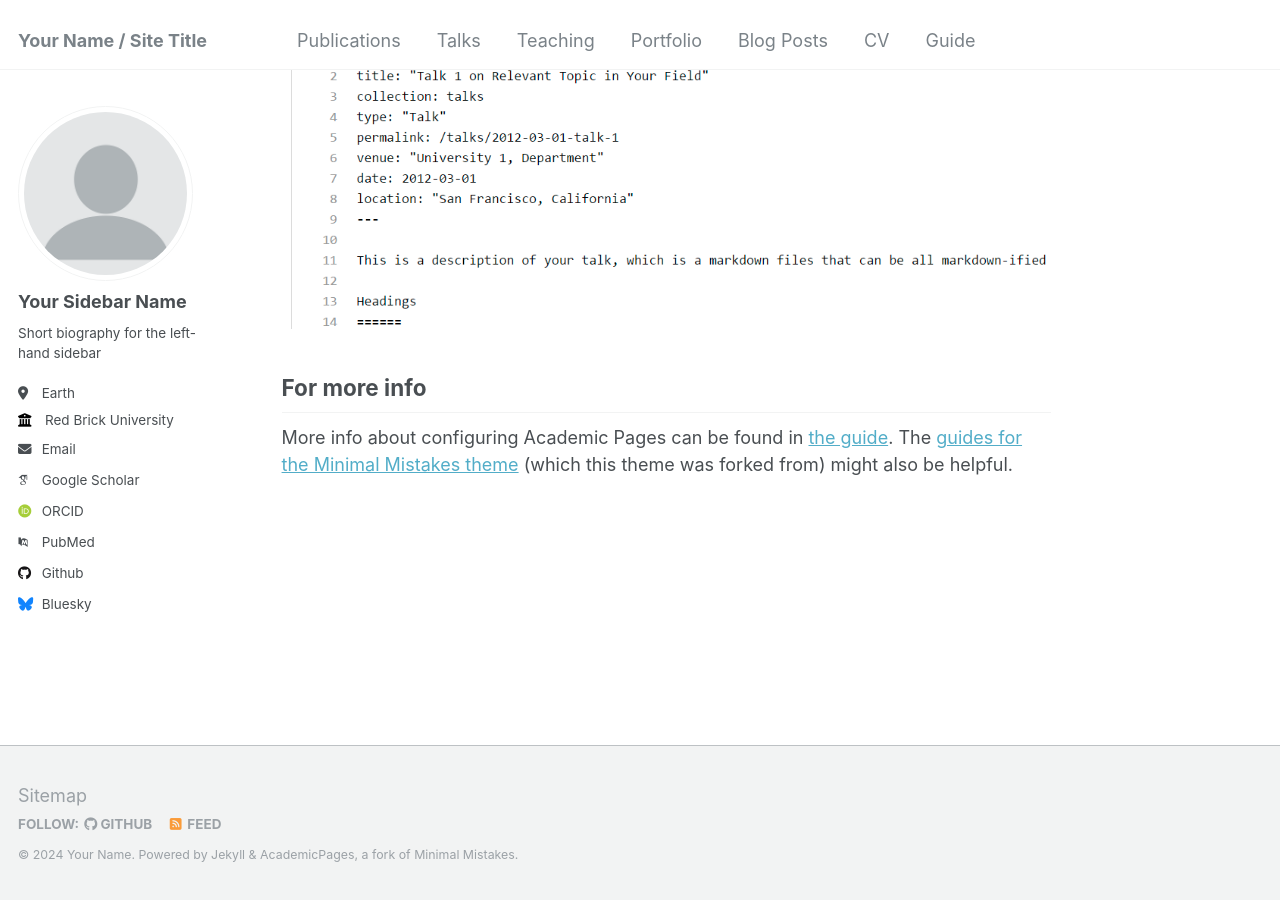
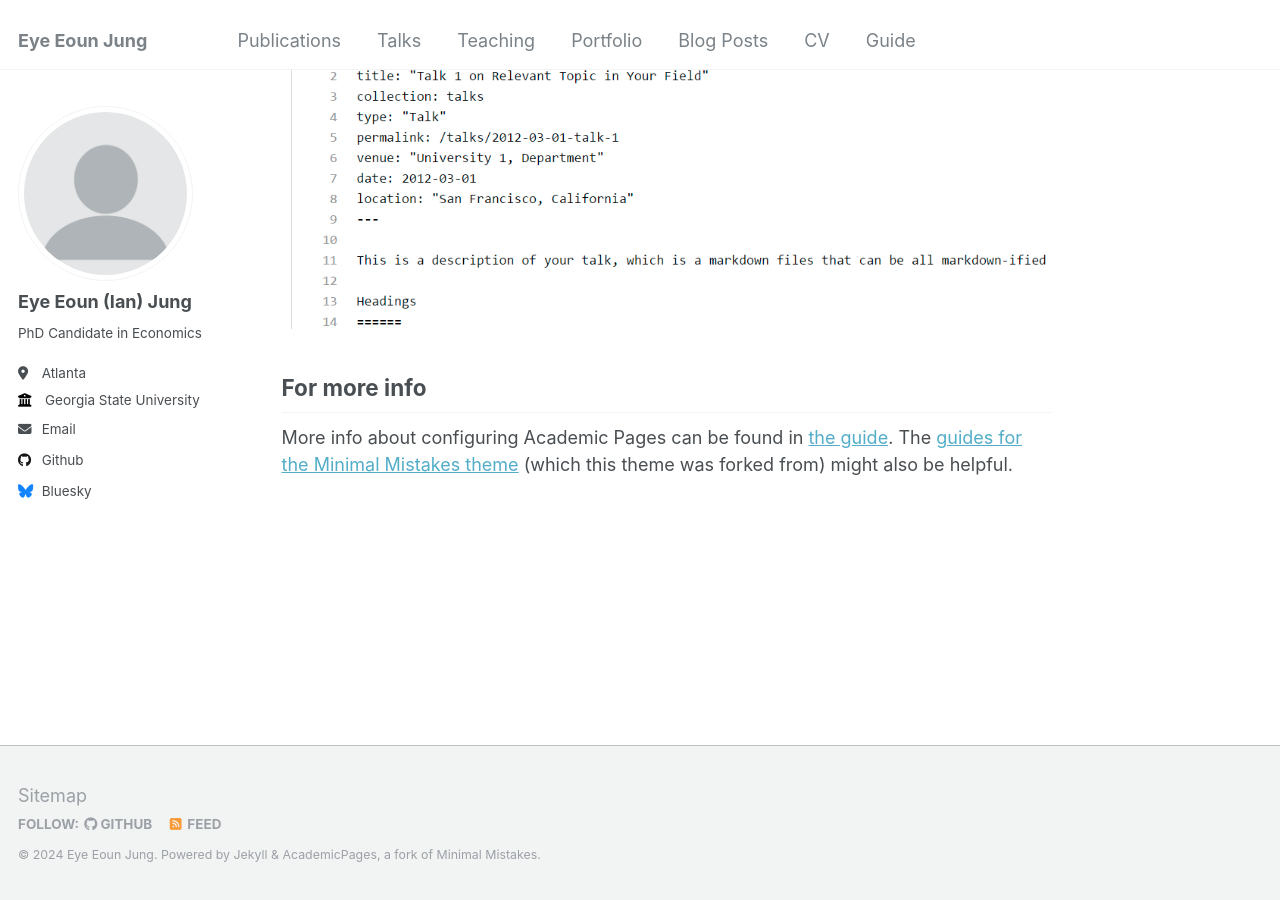
Before and after one commit to ejung11/ejung11.github.io, a Jekyll site: the page built from _pages/about.md, in a window 1280 px wide and 900 px high, scrolled down 2660 px. Built offline with Jekyll 4.4.1, drawn with Linux system fonts in a browser that asks for light colours; some web fonts are replaced.

Commit message:
Add files via upload

```diff
--- a/_config.yml
+++ b/_config.yml
@@ -8,13 +8,13 @@
 
 # Basic Site Settings
 locale                   : "en-US"
-title                    : "Your Name / Site Title"
+title                    : "Eye Eoun Jung"
 title_separator          : "-"
-name                     : &name "Your Name"
+name                     : &name "Eye Eoun Jung"
 description              : &description "personal description"
-url                      : https://academicpages.github.io # the base hostname & protocol for your site e.g. "https://mmistakes.github.io"
+url                      : https://ejung11.github.io # the base hostname & protocol for your site e.g. "https://mmistakes.github.io"
 baseurl                  : "" # the subpath of your site, e.g. "/blog"
-repository               : "academicpages/academicpages.github.io"
+repository               : "ejung11/ejung11.github.io"
 
 # Site Author - The following control what appear as part of the author content on the side bar.
 #               If a field is blank the icon and link will not appear, otherwise it will be shown.
@@ -22,28 +22,28 @@ repository               : "academicpages/academicpages.github.io"
 author:
   # Biographic information
   avatar           : "profile.png"
-  name             : "Your Sidebar Name"
-  pronouns         : # example: "she/her"
-  bio              : "Short biography for the left-hand sidebar"
-  location         : "Earth"
-  employer         : "Red Brick University"
+  name             : "Eye Eoun (Ian) Jung"
+  pronouns         : # example: "He/his"
+  bio              : "PhD Candidate in Economics"
+  location         : "Atlanta"
+  employer         : "Georgia State University"
   uri              : # URL
-  email            : "none@example.org"
+  email            : "ejung11@gsu.edu"
 
   # Academic websites
   arxiv            : # URL - Update with the correct link to your profile
-  googlescholar    : "https://scholar.google.com/citations?user=PS_CX0AAAAAJ"
+  googlescholar    : #"https://scholar.google.com/citations?user=PS_CX0AAAAAJ"
   impactstory      : # URL
-  orcid            : "http://orcid.org/yourorcidurl"
+  orcid            : #"http://orcid.org/yourorcidurl"
   semantic         : # URL
-  pubmed           : "https://www.ncbi.nlm.nih.gov/pubmed/?term=john+snow"
+  pubmed           : #"https://www.ncbi.nlm.nih.gov/pubmed/?term=john+snow"
   researchgate     : # URL
 
   # Repositories and software development
   bitbucket        : # Username - Update with your username on the site
   codepen          : # Username
   dribbble         : # Username
-  github           : "academicpages"
+  github           : "ejung11"
   kaggle           : # Username
   stackoverflow    : # User number or user number and name (i.e., use "1" or "1/jeff-atwood")
 
```
